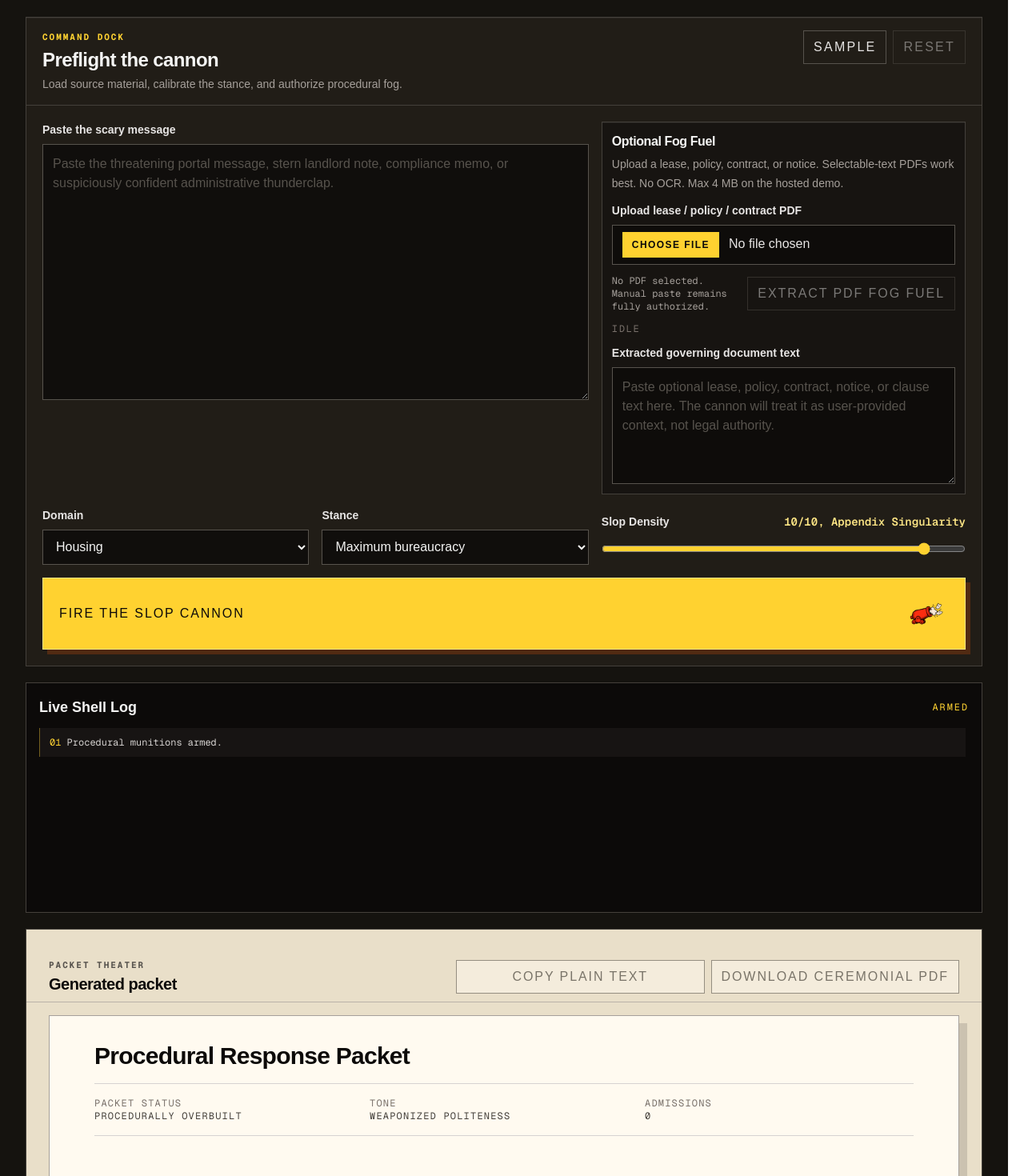
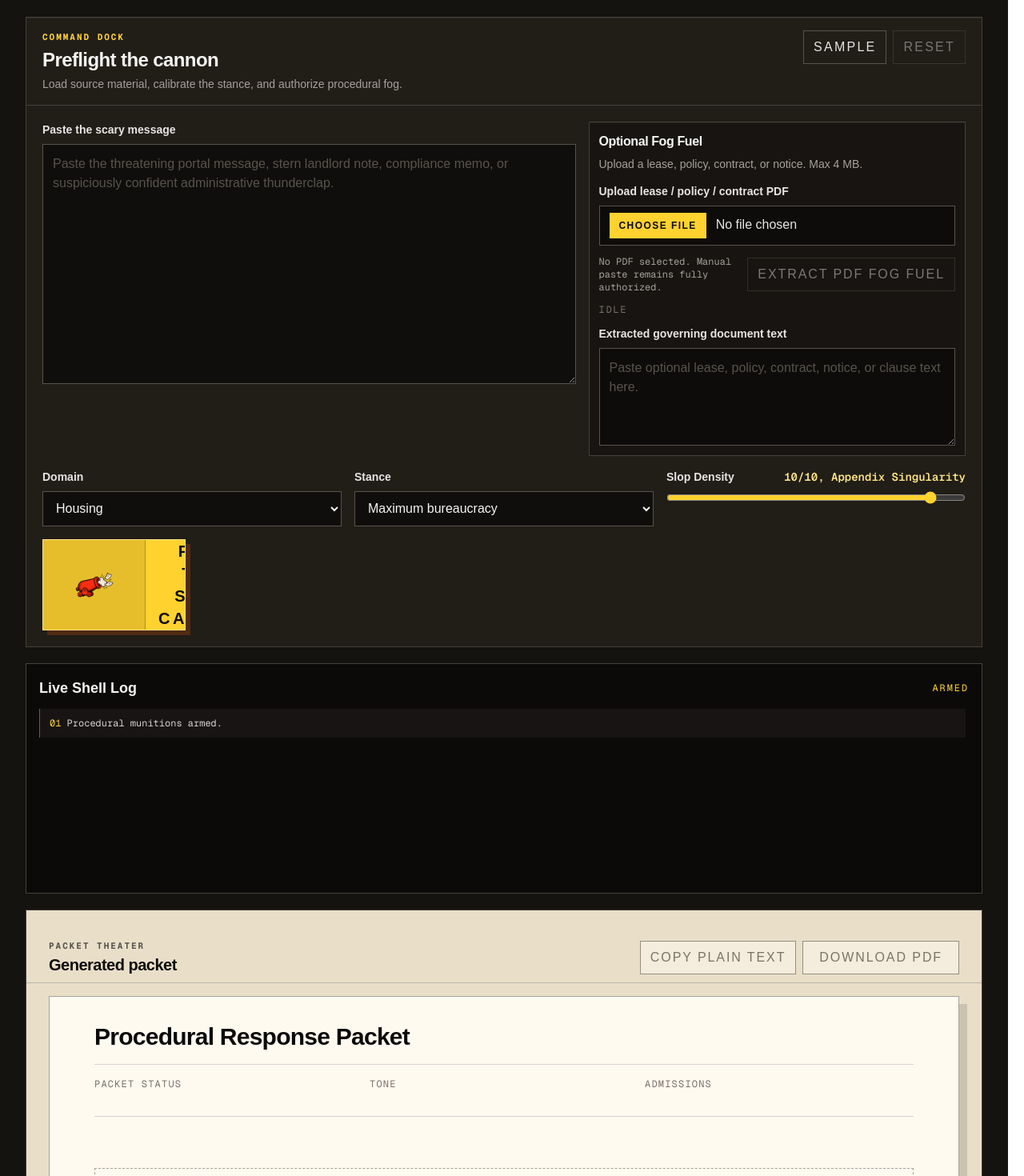
Before and after one commit to dlisk100/procedural-fog-machine, a Next.js app: page / in a window 1280 px wide. Shown: the part 260-1730 px from the top of the page at 80% size. Built offline with nearby package versions, Linux system fonts and the light colour scheme.

Commit message:
feat: add generation cancellation support and real-time status metadata to procedural packet creation

```diff
--- a/app/api/export-pdf/route.ts
+++ b/app/api/export-pdf/route.ts
@@ -44,8 +44,9 @@ function addFooter(doc: PDFKit.PDFDocument) {
       .font("Helvetica")
       .fontSize(8)
       .fillColor("#666666")
-      .text(`Procedural Fog Packet - Page ${index + 1}`, 54, 742, {
+      .text(`Response Packet - Page ${index + 1}`, 54, 724, {
         align: "center",
+        lineBreak: false,
         width: 504,
       });
   }
@@ -72,11 +73,11 @@ async function renderPdf(args: {
     doc.addPage();
     doc
       .font("Helvetica-Bold")
-      .fontSize(24)
+      .fontSize(26)
       .fillColor("#111111")
       .text("The Procedural Fog Machine", { align: "center" });
     doc.moveDown(1.5);
-    doc.fontSize(18).text(args.title, { align: "center" });
+    doc.fontSize(20).text(args.title, { align: "center" });
     doc.moveDown(2);
     doc.font("Helvetica").fontSize(12).text("Admissions Made: 0", { align: "center" });
     doc
@@ -84,12 +85,6 @@ async function renderPdf(args: {
       .text(`Estimated Review Burden: ${args.metrics.reviewBurden ?? "0.0 hours"}`, {
         align: "center",
       });
-    doc.moveDown(2);
-    doc
-      .font("Helvetica-Oblique")
-      .fontSize(10)
-      .fillColor("#555555")
-      .text("Comedy-powered drafting support. Not legal advice.", { align: "center" });
 
     doc.addPage();
     doc.font("Helvetica-Bold").fontSize(18).fillColor("#111111").text("Table of Contents");
@@ -132,7 +127,7 @@ async function renderPdf(args: {
 export async function POST(request: Request) {
   try {
     const body = (await request.json()) as ExportRequest;
-    const title = cleanText(body.title, "Procedural Response Packet").slice(0, 200);
+    const title = cleanText(body.title, "Response Packet").slice(0, 200);
     const sections = Array.isArray(body.sections)
       ? body.sections
           .slice(0, MAX_SECTIONS)
--- a/app/globals.css
+++ b/app/globals.css
@@ -74,6 +74,11 @@ input {
 
 .document-preview .doc-section {
   page-break-inside: avoid;
+}
+
+.sticky-status {
+  position: sticky;
+  top: 0;
 }
 
 @page {
--- a/app/page.tsx
+++ b/app/page.tsx
@@ -1,7 +1,7 @@
 "use client";
 
 import Image from "next/image";
-import { useEffect, useMemo, useState } from "react";
+import { useEffect, useMemo, useRef, useState } from "react";
 import type {
   CannonOutline,
   Domain,
@@ -96,6 +96,12 @@ type ProgressState = {
   total: number;
 };
 
+type PacketMetadataState = {
+  status: string;
+  tone: string;
+  admissions: string;
+};
+
 type OutlineApiResponse =
   | {
       ok: true;
@@ -162,6 +168,40 @@ const INITIAL_METRICS: MetricState = {
   fogIndex: 0,
   questions: 0,
   reviewBurden: "0.0 hours",
+};
+
+const INITIAL_PACKET_METADATA: PacketMetadataState = {
+  status: "",
+  tone: "",
+  admissions: "",
+};
+
+const OUTLINE_METADATA: PacketMetadataState = {
+  status: "Outline Condensing",
+  tone: "Awaiting Formalization",
+  admissions: "0",
+};
+
+const SECTION_METADATA_MESSAGES = [
+  { status: "Headers Deployed", tone: "Procedural Warm-Up" },
+  { status: "Base Volley Active", tone: "Passive Voice Rising" },
+  { status: "Sections Accreting", tone: "Bureaucratic Pressure" },
+  { status: "Packet Thickening", tone: "Weaponized Politeness" },
+  { status: "Review Burden Growing", tone: "Municipal Seriousness" },
+  { status: "Formal Fog Forming", tone: "Deadpan Compliance" },
+];
+
+const APPENDIX_METADATA_MESSAGES = [
+  { status: "Appendix Volley Active", tone: "Supplemental Overbuild" },
+  { status: "Addenda Multiplying", tone: "Procedural Excess" },
+  { status: "Reservations Expanding", tone: "Non-Admission Vapor" },
+  { status: "Appendix Pressure High", tone: "Ceremonial Formality" },
+];
+
+const COMPLETE_PACKET_METADATA: PacketMetadataState = {
+  status: "Procedurally Overbuilt",
+  tone: "Weaponized Politeness",
+  admissions: "0",
 };
 
 function getDensityLabel(value: number): string {
@@ -243,6 +283,10 @@ function shouldRetrySectionError(message: string): boolean {
   );
 }
 
+function isAbortError(error: unknown): boolean {
+  return error instanceof Error && error.name === "AbortError";
+}
+
 function metricTone(fogIndex: number, isGenerating: boolean): string {
   if (isGenerating) {
     return "Fog density rising.";
@@ -302,6 +346,7 @@ async function fetchSectionResult(args: {
   section: OutlineSection;
   shell: number;
   total: number;
+  signal?: AbortSignal;
   onRetry?: (message: string) => void;
 }): Promise<SectionApiResponse> {
   let warning = "The section request failed unexpectedly.";
@@ -320,6 +365,7 @@ async function fetchSectionResult(args: {
           totalSections: args.total,
         }),
         cache: "no-store",
+        signal: args.signal,
       });
 
       return await readJsonResponse<SectionApiResponse>(
@@ -327,6 +373,13 @@ async function fetchSectionResult(args: {
         `Shell ${args.shell} request`,
       );
     } catch (error) {
+      if (args.signal?.aborted || isAbortError(error)) {
+        return {
+          ok: false,
+          error: "Generation canceled.",
+        };
+      }
+
       warning =
         error instanceof Error ? error.message : "The section request failed unexpectedly.";
 
@@ -363,6 +416,7 @@ async function fetchStreamingSectionResult(args: {
   section: OutlineSection;
   shell: number;
   total: number;
+  signal?: AbortSignal;
   onChunk: (content: string) => void;
   onRetry?: (message: string) => void;
 }): Promise<SectionApiResponse> {
@@ -379,6 +433,7 @@ async function fetchStreamingSectionResult(args: {
         totalSections: args.total,
       }),
       cache: "no-store",
+      signal: args.signal,
     });
 
     if (!response.ok || !response.body) {
@@ -448,6 +503,13 @@ async function fetchStreamingSectionResult(args: {
       warning,
     };
   } catch (error) {
+    if (args.signal?.aborted || isAbortError(error)) {
+      return {
+        ok: false,
+        error: "Generation canceled.",
+      };
+    }
+
     const message =
       error instanceof Error ? error.message : "Streaming section request failed.";
 
@@ -460,6 +522,7 @@ async function fetchStreamingSectionResult(args: {
       section: args.section,
       shell: args.shell,
       total: args.total,
+      signal: args.signal,
       onRetry: args.onRetry,
     });
   }
@@ -470,6 +533,7 @@ async function fetchInflateResult(args: {
   section: GeneratedPreviewSection;
   sectionNumber: number;
   addendumNumber: number;
+  signal?: AbortSignal;
   onRetry?: (message: string) => void;
 }): Promise<InflateApiResponse> {
   let warning = "The second-volley request failed unexpectedly.";
@@ -492,6 +556,7 @@ async function fetchInflateResult(args: {
           addendumNumber: args.addendumNumber,
         }),
         cache: "no-store",
+        signal: args.signal,
       });
 
       return await readJsonResponse<InflateApiResponse>(
@@ -499,6 +564,13 @@ async function fetchInflateResult(args: {
         `Inflation request ${args.sectionNumber}`,
       );
     } catch (error) {
+      if (args.signal?.aborted || isAbortError(error)) {
+        return {
+          ok: false,
+          error: "Generation canceled.",
+        };
+      }
+
       warning =
         error instanceof Error ? error.message : "The second-volley request failed unexpectedly.";
 
@@ -563,15 +635,33 @@ export default function Home() {
   const [pdfWarning, setPdfWarning] = useState("");
   const [pdfError, setPdfError] = useState("");
   const [pdfMeta, setPdfMeta] = useState<PdfMeta | null>(null);
+  const [pdfInputResetKey, setPdfInputResetKey] = useState(0);
   const [statusMessageIndex, setStatusMessageIndex] = useState(0);
   const [shellProgress, setShellProgress] = useState<ProgressState | null>(null);
+  const [packetMetadata, setPacketMetadata] = useState<PacketMetadataState>(
+    INITIAL_PACKET_METADATA,
+  );
+  const abortControllerRef = useRef<AbortController | null>(null);
+  const generationIdRef = useRef(0);
 
   const densityLabel = useMemo(() => formatDensityValue(slopDensity), [slopDensity]);
   const statusLine = isGenerating
     ? (GENERATION_STATUS_MESSAGES[statusMessageIndex] ?? "Writing slop.")
     : metricTone(metrics.fogIndex, isGenerating);
   const liveStatus = getLiveStatus({ isGenerating, completionMessage, error });
-  const canReset = !isGenerating && (sections.length > 0 || logs.length > 1 || Boolean(error));
+  const canReset =
+    isGenerating ||
+    threatText.length > 0 ||
+    governingDocumentText.length > 0 ||
+    Boolean(governingDocumentName) ||
+    Boolean(selectedPdfFile) ||
+    domain !== "housing" ||
+    stance !== "maximum_bureaucracy" ||
+    slopDensity !== 10 ||
+    sections.length > 0 ||
+    logs.length > 1 ||
+    Boolean(error) ||
+    Boolean(completionMessage);
 
   useEffect(() => {
     if (!isGenerating) {
@@ -595,6 +685,27 @@ export default function Home() {
     setCopyMessage("");
     setPdfExportMessage("");
     setShellProgress(null);
+    setPacketMetadata(INITIAL_PACKET_METADATA);
+  }
+
+  function resetAll() {
+    generationIdRef.current += 1;
+    abortControllerRef.current?.abort();
+    abortControllerRef.current = null;
+    setIsGenerating(false);
+    setThreatText("");
+    setDomain("housing");
+    setStance("maximum_bureaucracy");
+    setSlopDensity(10);
+    setSelectedPdfFile(null);
+    setGoverningDocumentText("");
+    setGoverningDocumentName("");
+    setPdfStatus("idle");
+    setPdfWarning("");
+    setPdfError("");
+    setPdfMeta(null);
+    setPdfInputResetKey((current) => current + 1);
+    resetOutput();
   }
 
   async function copyPlainText() {
@@ -623,7 +734,7 @@ export default function Home() {
 
     try {
       const payload = {
-        title: "Procedural Response Packet",
+        title: "Response Packet",
         sections,
         metrics: {
           pages: metrics.pages,
@@ -725,12 +836,22 @@ export default function Home() {
 
     setIsGenerating(true);
     setStatusMessageIndex(0);
+    abortControllerRef.current?.abort();
+    const abortController = new AbortController();
+    abortControllerRef.current = abortController;
+    const generationId = generationIdRef.current + 1;
+    generationIdRef.current = generationId;
     resetOutput();
     setLogs([
       "Procedural munitions armed.",
       "Loading breech with courtesy clauses...",
       "Requesting outline fire-control coordinates...",
     ]);
+    setPacketMetadata({
+      status: "Awaiting Outline",
+      tone: "Calibrating",
+      admissions: "0",
+    });
 
     try {
       const requestPayload = {
@@ -747,6 +868,7 @@ export default function Home() {
           "Content-Type": "application/json",
         },
         body: JSON.stringify(requestPayload),
+        signal: abortController.signal,
       });
       const outlineResult = await readJsonResponse<OutlineApiResponse>(
         outlineResponse,
@@ -763,6 +885,7 @@ export default function Home() {
 
       const outline = outlineResult.outline;
       const outlineSections = outline.sections.slice(0, 24);
+      setPacketMetadata(OUTLINE_METADATA);
       setLogs((current) => [
         ...current,
         `Outline loaded: ${outlineSections.length} shells queued.`,
@@ -790,6 +913,9 @@ export default function Home() {
         const shell = index + 1;
         const volley = Math.floor(index / BASE_SECTION_CONCURRENCY) + 1;
         launchedSections += 1;
+        const sectionMetadata =
+          SECTION_METADATA_MESSAGES[index % SECTION_METADATA_MESSAGES.length] ??
+          SECTION_METADATA_MESSAGES[0];
 
         if (index > 0 && index % BASE_SECTION_CONCURRENCY === 0) {
           setLogs((current) => [
@@ -802,9 +928,13 @@ export default function Home() {
         }
 
         setShellProgress({
-          label: "Base",
+          label: "Sections",
           current: launchedSections,
           total: totalBaseSections,
+        });
+        setPacketMetadata({
+          ...sectionMetadata,
+          admissions: "0",
         });
         setLogs((current) => [
           ...current,
@@ -816,7 +946,12 @@ export default function Home() {
           section,
           shell,
           total: totalBaseSections,
+          signal: abortController.signal,
           onChunk: (content) => {
+            if (abortController.signal.aborted || generationIdRef.current !== generationId) {
+              return;
+            }
+
             generatedSections[index] = {
               title: section.title,
               content,
@@ -848,7 +983,7 @@ export default function Home() {
         generatedSections[index] = sectionResult.section;
         completedSections += 1;
         setShellProgress({
-          label: "Base",
+          label: "Sections",
           current: completedSections,
           total: totalBaseSections,
         });
@@ -904,9 +1039,14 @@ export default function Home() {
           }
 
           setShellProgress({
-            label: "Appendix",
+            label: "Addendums",
             current: launchedAddenda,
             total: totalAddenda,
+          });
+          setPacketMetadata({
+            ...(APPENDIX_METADATA_MESSAGES[index % APPENDIX_METADATA_MESSAGES.length] ??
+              APPENDIX_METADATA_MESSAGES[0]),
+            admissions: "0",
           });
           setLogs((current) => [
             ...current,
@@ -919,6 +1059,7 @@ export default function Home() {
             section,
             sectionNumber: addendumNumber,
             addendumNumber,
+            signal: abortController.signal,
             onRetry: (message) => {
               setLogs((current) => [...current, message]);
             },
@@ -938,7 +1079,7 @@ export default function Home() {
           inflatedSections[addendumSlot] = inflateResult.addendum;
           completedAddenda += 1;
           setShellProgress({
-            label: "Appendix",
+            label: "Addendums",
             current: completedAddenda,
             total: totalAddenda,
           });
@@ -956,9 +1097,14 @@ export default function Home() {
       }
 
       setFinalHtml("client-preview");
+      setPacketMetadata(COMPLETE_PACKET_METADATA);
       setCompletionMessage("Cannon discharged. Bureaucracy deployed.");
       setLogs((current) => [...current, "Cannon discharged. Bureaucracy deployed."]);
     } catch (caughtError) {
+      if (abortController.signal.aborted || generationIdRef.current !== generationId) {
+        return;
+      }
+
       const message =
         caughtError instanceof Error
           ? caughtError.message
@@ -967,7 +1113,10 @@ export default function Home() {
       setError(message);
       setLogs((current) => [...current, `Error: ${message}`]);
     } finally {
-      setIsGenerating(false);
+      if (generationIdRef.current === generationId) {
+        abortControllerRef.current = null;
+        setIsGenerating(false);
+      }
     }
   }
 
@@ -999,7 +1148,7 @@ export default function Home() {
         </header>
 
         {isGenerating || sections.length > 0 || finalHtml || error || completionMessage ? (
-          <section className="no-print sticky top-0 z-20 border border-stone-700/80 bg-[#15130f]/95 shadow-[0_12px_32px_rgba(0,0,0,0.28)] backdrop-blur">
+          <section className="sticky-status no-print sticky top-0 z-50 w-full self-start border border-stone-700/80 bg-[#15130f] shadow-[0_14px_36px_rgba(0,0,0,0.36)] backdrop-blur">
             <div className="grid gap-3 px-3 py-3 lg:grid-cols-[minmax(220px,1.05fr)_minmax(0,2fr)] lg:items-center">
               <div>
                 <p className="font-mono text-[10px] font-bold uppercase tracking-[0.18em] text-stone-500">
@@ -1051,7 +1200,7 @@ export default function Home() {
                 </button>
                 <button
                   type="button"
-                  onClick={resetOutput}
+                  onClick={resetAll}
                   disabled={!canReset}
                   className="border border-stone-600 px-3 py-2 text-xs font-bold uppercase tracking-[0.14em] text-stone-200 transition hover:border-stone-300 active:translate-y-[1px] disabled:cursor-not-allowed disabled:opacity-45"
                 >
@@ -1060,8 +1209,8 @@ export default function Home() {
               </div>
             </div>
 
-            <div className="grid gap-4 p-4 lg:grid-cols-[minmax(0,1.35fr)_minmax(360px,0.9fr)] sm:p-5">
-              <label className="grid content-start gap-2">
+            <div className="grid items-start gap-4 p-4 sm:p-5 lg:grid-cols-12">
+              <label className="grid content-start gap-2 lg:col-span-7">
                 <span className="text-sm font-semibold text-stone-200">
                   Paste the scary message
                 </span>
@@ -1069,20 +1218,19 @@ export default function Home() {
                   value={threatText}
                   onChange={(event) => setThreatText(event.target.value)}
                   disabled={isGenerating}
-                  rows={11}
-                  className="min-h-80 resize-y border border-stone-600 bg-stone-950/80 px-3 py-3 text-sm leading-6 text-stone-100 outline-none transition placeholder:text-stone-600 focus:border-amber-300 disabled:cursor-not-allowed disabled:opacity-70"
+                  rows={9}
+                  className="min-h-[300px] resize-y border border-stone-600 bg-stone-950/80 px-3 py-3 text-sm leading-6 text-stone-100 outline-none transition placeholder:text-stone-600 focus:border-amber-300 disabled:cursor-not-allowed disabled:opacity-70"
                   placeholder="Paste the threatening portal message, stern landlord note, compliance memo, or suspiciously confident administrative thunderclap."
                 />
               </label>
 
-              <section className="grid gap-3 border border-stone-700 bg-stone-950/45 p-3 shadow-[inset_0_1px_0_rgba(255,255,255,0.05)]">
+              <section className="grid gap-3 border border-stone-700 bg-stone-950/45 p-3 shadow-[inset_0_1px_0_rgba(255,255,255,0.05)] lg:col-span-5">
                 <div>
                   <h3 className="text-base font-black tracking-tight text-stone-100">
                     Optional Fog Fuel
                   </h3>
                   <p className="mt-1 text-sm leading-6 text-stone-400">
-                    Upload a lease, policy, contract, or notice. Selectable-text PDFs work
-                    best. No OCR. Max 4 MB on the hosted demo.
+                    Upload a lease, policy, contract, or notice. Max 4 MB.
                   </p>
                 </div>
 
@@ -1091,6 +1239,7 @@ export default function Home() {
                     Upload lease / policy / contract PDF
                   </span>
                   <input
+                    key={pdfInputResetKey}
                     type="file"
                     accept=".pdf,application/pdf"
                     disabled={isGenerating || pdfStatus === "extracting"}
@@ -1162,14 +1311,14 @@ export default function Home() {
                       }
                     }}
                     disabled={isGenerating}
-                    rows={5}
-                    className="min-h-32 resize-y border border-stone-600 bg-stone-950/80 px-3 py-3 text-xs leading-5 text-stone-100 outline-none transition placeholder:text-stone-600 focus:border-amber-300 disabled:cursor-not-allowed disabled:opacity-70"
-                    placeholder="Paste optional lease, policy, contract, notice, or clause text here. The cannon will treat it as user-provided context, not legal authority."
+                    rows={4}
+                    className="min-h-28 resize-y border border-stone-600 bg-stone-950/80 px-3 py-3 text-xs leading-5 text-stone-100 outline-none transition placeholder:text-stone-600 focus:border-amber-300 disabled:cursor-not-allowed disabled:opacity-70"
+                    placeholder="Paste optional lease, policy, contract, notice, or clause text here."
                   />
                 </label>
               </section>
 
-              <div className="grid gap-4 sm:grid-cols-2">
+              <div className="grid gap-4 sm:grid-cols-2 lg:col-span-8">
                 <label className="grid gap-2">
                   <span className="text-sm font-semibold text-stone-200">Domain</span>
                   <select
@@ -1203,7 +1352,7 @@ export default function Home() {
                 </label>
               </div>
 
-              <label className="grid gap-3">
+              <label className="grid content-start gap-3 lg:col-span-4">
                 <span className="flex items-center justify-between gap-3 text-sm font-semibold text-stone-200">
                   <span>Slop Density</span>
                   <span className="font-mono text-amber-200">
@@ -1231,16 +1380,25 @@ export default function Home() {
                 type="button"
                 onClick={fireFogMachine}
                 disabled={isGenerating}
-                className="flex min-h-16 w-full items-center justify-between gap-4 border border-amber-200 bg-amber-300 px-5 py-4 text-left text-base font-black uppercase tracking-[0.12em] text-stone-950 shadow-[6px_6px_0_rgba(120,53,15,0.55)] transition hover:-translate-y-0.5 hover:bg-amber-200 active:translate-x-1 active:translate-y-1 active:shadow-none disabled:cursor-not-allowed disabled:opacity-60 disabled:hover:translate-y-0 lg:col-span-2"
+                className="grid min-h-20 w-full grid-cols-[auto_1fr_auto] items-center gap-4 overflow-hidden border border-amber-200 bg-amber-300 pr-4 text-left text-stone-950 shadow-[6px_6px_0_rgba(120,53,15,0.55)] transition hover:-translate-y-0.5 hover:bg-amber-200 active:translate-x-1 active:translate-y-1 active:shadow-none disabled:cursor-not-allowed disabled:opacity-60 disabled:hover:translate-y-0 lg:col-span-2"
               >
-                <span>{isGenerating ? "FIRING SHELLS..." : "FIRE THE SLOP CANNON"}</span>
-                <Image
-                  src="/brand/cta-icon-options/cta-icon-01.png"
-                  alt=""
-                  width={96}
-                  height={96}
-                  className="h-12 w-12 shrink-0 object-contain sm:h-14 sm:w-14"
-                />
+                <span className="flex h-full min-h-20 w-24 items-center justify-center border-r border-stone-950/25 bg-stone-950/10 px-3 sm:w-32">
+                  <Image
+                    src="/brand/cta-icon-options/cta-icon-01.png"
+                    alt=""
+                    width={112}
+                    height={112}
+                    className="h-14 w-14 shrink-0 object-contain sm:h-16 sm:w-16"
+                  />
+                </span>
+                <span className="text-center text-lg font-black uppercase tracking-[0.18em] sm:text-xl">
+                  {isGenerating ? "FIRING SHELLS..." : "FIRE THE SLOP CANNON"}
+                </span>
+                <span className="hidden border border-stone-950/35 bg-stone-950/10 px-3 py-2 text-center font-mono text-[10px] font-black uppercase leading-4 tracking-[0.12em] sm:block">
+                  Admissions
+                  <br />
+                  0
+                </span>
               </button>
 
             </div>
@@ -1299,7 +1457,7 @@ export default function Home() {
                       disabled={sections.length === 0}
                       className="border border-stone-700 bg-[#fffaf0] px-3 py-2 text-xs font-black uppercase tracking-[0.12em] text-stone-950 transition hover:bg-amber-200 active:translate-y-[1px] disabled:cursor-not-allowed disabled:opacity-50"
                     >
-                      Download Ceremonial PDF
+                      Download PDF
                     </button>
                   </div>
                 </div>
@@ -1320,14 +1478,15 @@ export default function Home() {
                   <div className="document-metadata mt-4 grid gap-2 border-y border-stone-300 py-4 font-mono text-xs uppercase tracking-[0.1em] text-stone-700 sm:grid-cols-3">
                     <p>
                       <span className="block text-stone-500">Packet Status</span>
-                      Procedurally Overbuilt
+                      {packetMetadata.status || "\u00a0"}
                     </p>
                     <p>
                       <span className="block text-stone-500">Tone</span>
-                      Weaponized Politeness
+                      {packetMetadata.tone || "\u00a0"}
                     </p>
                     <p>
-                      <span className="block text-stone-500">Admissions</span>0
+                      <span className="block text-stone-500">Admissions</span>
+                      {packetMetadata.admissions || "\u00a0"}
                     </p>
                   </div>
 
```
